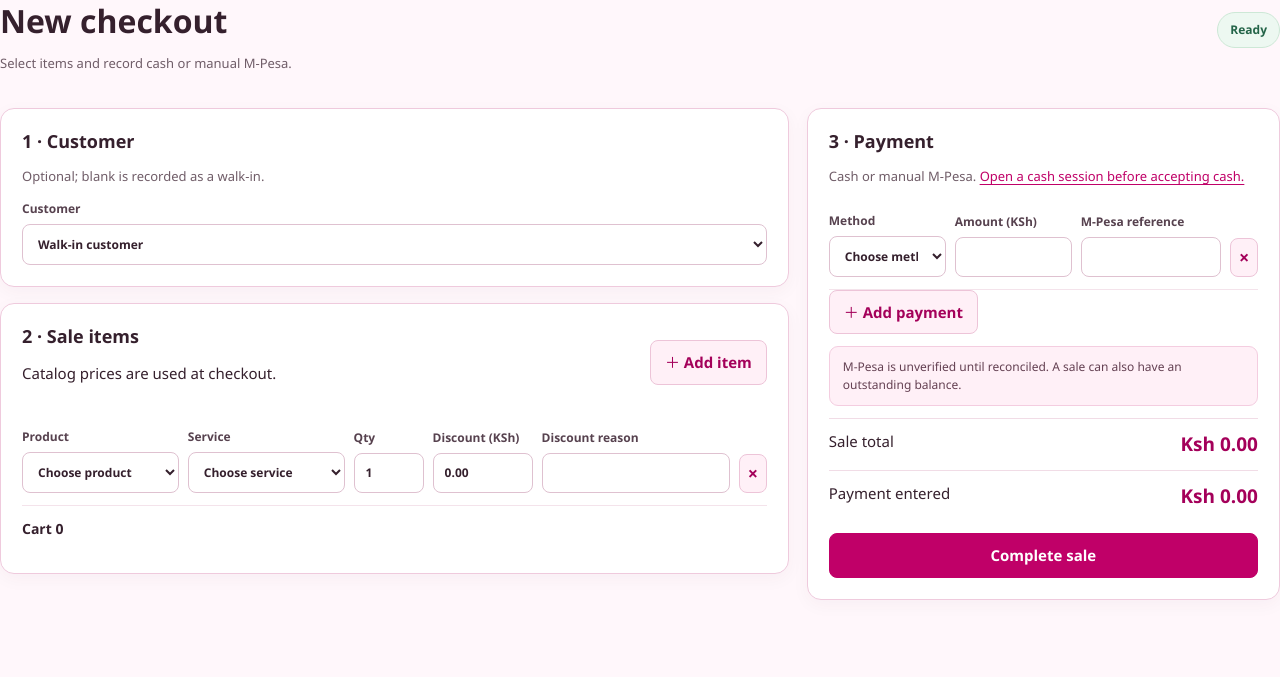
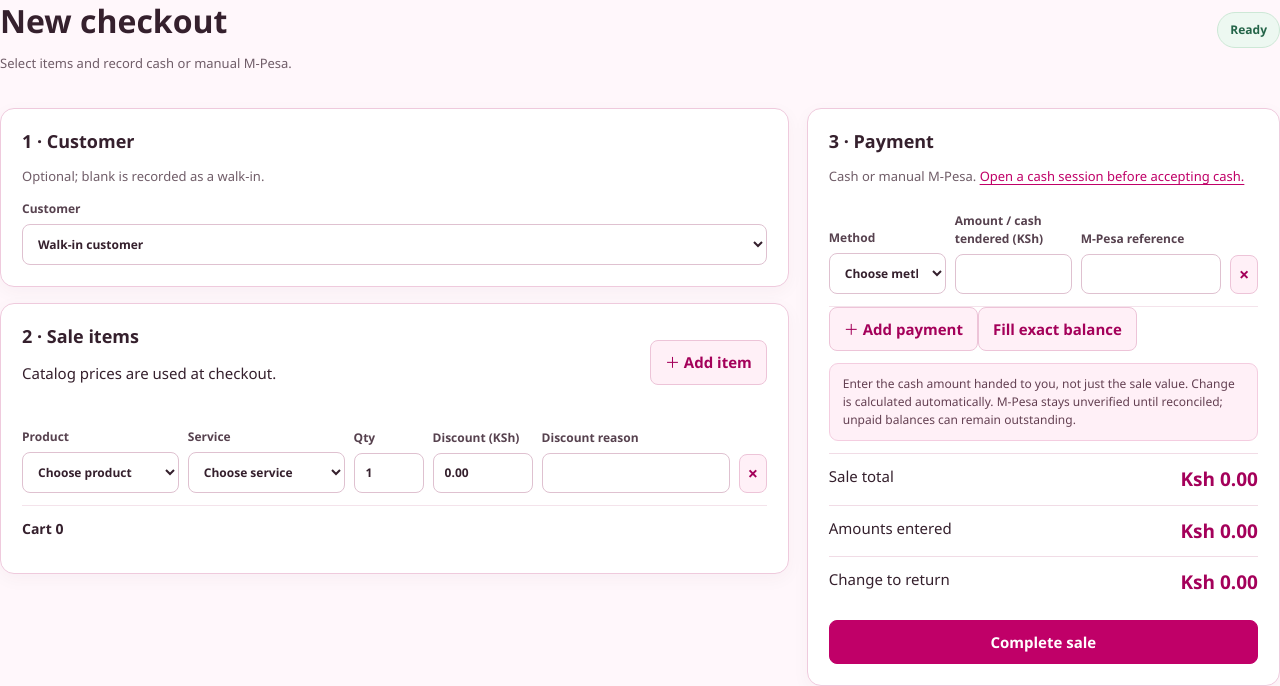
Before and after one commit to frash07/lashpro-pos, a Django app: page /sales/checkout/ in a window 1280 px wide. Shown: the part 123-809 px from the top of the page. Before the commit the page ends 728 px from the top, so only its background shows below. Run offline with Django 5.2, Linux system fonts and the light colour scheme; the visitor is signed in with stand-in values (Sample User, id 1); data comes from the database, SQL or seed files in the repository; data that the repository does not hold is empty.

Commit message:
Improve checkout payment entry and show live change due

```diff
--- a/templates/sales/checkout.html
+++ b/templates/sales/checkout.html
@@ -12,12 +12,42 @@
 {{ lines.management_form }}{% if lines.non_form_errors %}<div class="error">{{ lines.non_form_errors }}</div>{% endif %}<div id="items">
 {% for line in lines %}<div class="item row"><label>Product {{ line.product }}</label><label>Service {{ line.service }}</label><label>Qty {{ line.quantity }}</label><label>Discount (KSh) {{ line.discount }}</label><label>Discount reason {{ line.discount_reason }}</label><label class="technician-field" data-technician-field hidden>Technician {{ line.technician }}</label><button type="button" data-remove>×</button><span class="delete">{{ line.DELETE }}</span>{% if line.non_field_errors %}{{ line.non_field_errors }}{% endif %}</div>{% endfor %}</div>
 <template id="item-template">{% with line=lines.empty_form %}<div class="item row"><label>Product {{ line.product }}</label><label>Service {{ line.service }}</label><label>Qty {{ line.quantity }}</label><label>Discount (KSh) {{ line.discount }}</label><label>Discount reason {{ line.discount_reason }}</label><label class="technician-field" data-technician-field hidden>Technician {{ line.technician }}</label><button type="button" data-remove>×</button><span class="delete">{{ line.DELETE }}</span></div>{% endwith %}</template><h3>Cart <span id="item-count">0</span></h3><ul id="cart"></ul></section></div>
-<aside><h2>3 · Payment</h2><p>Cash or manual M-Pesa. {% if cash_session %}Drawer session is open.{% else %}<a href="{% url 'payments:cash-session' %}">Open a cash session before accepting cash.</a>{% endif %}</p>{{ payments.management_form }}<div id="payments">{% for payment in payments %}<div class="pay row"><label>Method {{ payment.method }}</label><label>Amount (KSh) {{ payment.amount }}</label><label>M-Pesa reference {{ payment.reference }}</label><button type="button" data-remove>×</button><span class="delete">{{ payment.DELETE }}</span></div>{% endfor %}</div>
-<template id="payment-template">{% with payment=payments.empty_form %}<div class="pay row"><label>Method {{ payment.method }}</label><label>Amount (KSh) {{ payment.amount }}</label><label>M-Pesa reference {{ payment.reference }}</label><button type="button" data-remove>×</button><span class="delete">{{ payment.DELETE }}</span></div>{% endwith %}</template>
-<button type="button" id="add-payment">＋ Add payment</button><p class="note">M-Pesa is unverified until reconciled. A sale can also have an outstanding balance.</p><div class="total"><span>Sale total</span><strong id="total">KSh 0.00</strong></div><div class="total"><span>Payment entered</span><strong id="tender">KSh 0.00</strong></div><button class="submit" type="submit">Complete sale</button></aside></div></form></main>
+<aside><h2>3 · Payment</h2><p>Cash or manual M-Pesa. {% if cash_session %}Drawer session is open.{% else %}<a href="{% url 'payments:cash-session' %}">Open a cash session before accepting cash.</a>{% endif %}</p>{{ payments.management_form }}<div id="payments">{% for payment in payments %}<div class="pay row"><label>Method {{ payment.method }}</label><label>Amount / cash tendered (KSh) {{ payment.amount }}</label><label>M-Pesa reference {{ payment.reference }}</label><button type="button" data-remove>×</button><span class="delete">{{ payment.DELETE }}</span></div>{% endfor %}</div>
+<template id="payment-template">{% with payment=payments.empty_form %}<div class="pay row"><label>Method {{ payment.method }}</label><label>Amount / cash tendered (KSh) {{ payment.amount }}</label><label>M-Pesa reference {{ payment.reference }}</label><button type="button" data-remove>×</button><span class="delete">{{ payment.DELETE }}</span></div>{% endwith %}</template>
+<div class="payment-actions"><button type="button" id="add-payment">＋ Add payment</button><button type="button" id="fill-balance">Fill exact balance</button></div><p class="note">Enter the cash amount handed to you, not just the sale value. Change is calculated automatically. M-Pesa stays unverified until reconciled; unpaid balances can remain outstanding.</p><div class="total"><span>Sale total</span><strong id="total">KSh 0.00</strong></div><div class="total"><span>Amounts entered</span><strong id="tender">KSh 0.00</strong></div><div class="total"><span>Change to return</span><strong id="change">KSh 0.00</strong></div><button class="submit" type="submit">Complete sale</button></aside></div></form></main>
 {{ prices|json_script:"prices" }}<script>
 (()=>{const prices=JSON.parse(document.getElementById("prices").textContent),fmt=n=>new Intl.NumberFormat("en-KE",{style:"currency",currency:"KES"}).format(n||0),get=(r,n)=>r.querySelector('[name$="-'+n+'"]');
-function update(){let total=0,count=0,tender=0;const cart=document.getElementById("cart");cart.replaceChildren();document.querySelectorAll("#items .row").forEach(r=>{const d=r.querySelector('input[name$="-DELETE"]');if(d&&d.checked)return;const p=get(r,"product"),s=get(r,"service"),id=p.value,sid=s.value,tech=get(r,"technician"),techField=r.querySelector("[data-technician-field]");if(techField){techField.hidden=!sid;tech.required=!!sid;if(!sid)tech.value="";}if(!id&&!sid)return;const price=Number(id?prices.products[id]:prices.services[sid]),q=Number(get(r,"quantity").value)||1,off=Number(get(r,"discount").value)||0,amount=Math.max(0,price*q-off),select=id?p:s;const li=document.createElement("li");li.textContent=q+" × "+select.options[select.selectedIndex].text+" — "+fmt(amount);cart.append(li);total+=amount;count+=q;});document.querySelectorAll("#payments .row").forEach(r=>{const d=r.querySelector('input[name$="-DELETE"]');if(!d||!d.checked)tender+=Number(get(r,"amount").value)||0;});document.getElementById("total").textContent=fmt(total);document.getElementById("tender").textContent=fmt(tender);document.getElementById("item-count").textContent=count;}
+function update(){
+ let total=0,count=0,tender=0,cash=0,mpesa=0;
+ const cart=document.getElementById("cart");cart.replaceChildren();
+ document.querySelectorAll("#items .row").forEach(r=>{
+  const d=r.querySelector('input[name$="-DELETE"]');if(d&&d.checked)return;
+  const p=get(r,"product"),s=get(r,"service"),id=p.value,sid=s.value,tech=get(r,"technician"),techField=r.querySelector("[data-technician-field]");
+  if(techField){techField.hidden=!sid;tech.required=!!sid;if(!sid)tech.value="";}
+  if(!id&&!sid)return;
+  const price=Number(id?prices.products[id]:prices.services[sid]),q=Number(get(r,"quantity").value)||1,off=Number(get(r,"discount").value)||0,amount=Math.max(0,price*q-off),select=id?p:s;
+  const li=document.createElement("li");li.textContent=q+" × "+select.options[select.selectedIndex].text+" — "+fmt(amount);cart.append(li);total+=amount;count+=q;
+ });
+ document.querySelectorAll("#payments .row").forEach(r=>{
+  const d=r.querySelector('input[name$="-DELETE"]');if(d&&d.checked)return;
+  const amount=Number(get(r,"amount").value)||0,method=get(r,"method").value;
+  tender+=amount;if(method==="CASH")cash+=amount;else if(method==="MPESA")mpesa+=amount;
+ });
+ const balanceAfterMpesa=Math.max(total-mpesa,0),change=Math.max(cash-balanceAfterMpesa,0);
+ document.getElementById("total").textContent=fmt(total);
+ document.getElementById("tender").textContent=fmt(tender);
+ document.getElementById("change").textContent=fmt(change);
+ document.getElementById("item-count").textContent=count;
+}
+document.getElementById("fill-balance").onclick=()=>{
+ const rows=[...document.querySelectorAll("#payments .row")].filter(r=>{const d=r.querySelector('input[name$="-DELETE"]');return !d||!d.checked;});
+ let target=rows.slice().reverse().find(r=>get(r,"method").value==="CASH")||rows[0];
+ if(!target){document.getElementById("add-payment").click();target=document.querySelector("#payments .row:last-child");}
+ if(target){const method=get(target,"method");if(!method.value)method.value="CASH";let total=0,mpesa=0;
+ document.querySelectorAll("#items .row").forEach(r=>{const d=r.querySelector('input[name$="-DELETE"]');if(d&&d.checked)return;const p=get(r,"product"),s=get(r,"service");if(!p.value&&!s.value)return;const price=Number(p.value?prices.products[p.value]:prices.services[s.value]),q=Number(get(r,"quantity").value)||1,off=Number(get(r,"discount").value)||0;total+=Math.max(0,price*q-off);});
+ document.querySelectorAll("#payments .row").forEach(r=>{if(r===target)return;const d=r.querySelector('input[name$="-DELETE"]');if(d&&d.checked)return;if(get(r,"method").value==="MPESA")mpesa+=Number(get(r,"amount").value)||0;else if(get(r,"method").value==="CASH")mpesa+=Math.min(Number(get(r,"amount").value)||0,Math.max(0,total-mpesa));});
+ get(target,"amount").value=Math.max(0,total-mpesa).toFixed(2);update();}
+};
 function add(btn,container,template,prefix){document.getElementById(btn).onclick=()=>{const total=document.getElementById("id_"+prefix+"-TOTAL_FORMS"),i=Number(total.value);document.getElementById(container).insertAdjacentHTML("beforeend",document.getElementById(template).innerHTML.replaceAll("__prefix__",i));total.value=i+1;update();};}
 add("add-item","items","item-template","items");add("add-payment","payments","payment-template","payments");
 document.getElementById("checkout").addEventListener("submit",()=>{const button=document.querySelector("#checkout .submit");if(button){button.disabled=true;button.textContent="Completing…";}});document.getElementById("checkout").addEventListener("input",update);document.getElementById("checkout").addEventListener("change",e=>{const r=e.target.closest(".row");if(r&&e.target.name.endsWith("-product")&&e.target.value)get(r,"service").value="";if(r&&e.target.name.endsWith("-service")&&e.target.value)get(r,"product").value="";update();});document.getElementById("checkout").addEventListener("click",e=>{if(e.target.matches("[data-remove]")){const r=e.target.closest(".row"),d=r.querySelector('input[name$="-DELETE"]');if(d){d.checked=true;r.hidden=true;}update();}});update();})();
```
